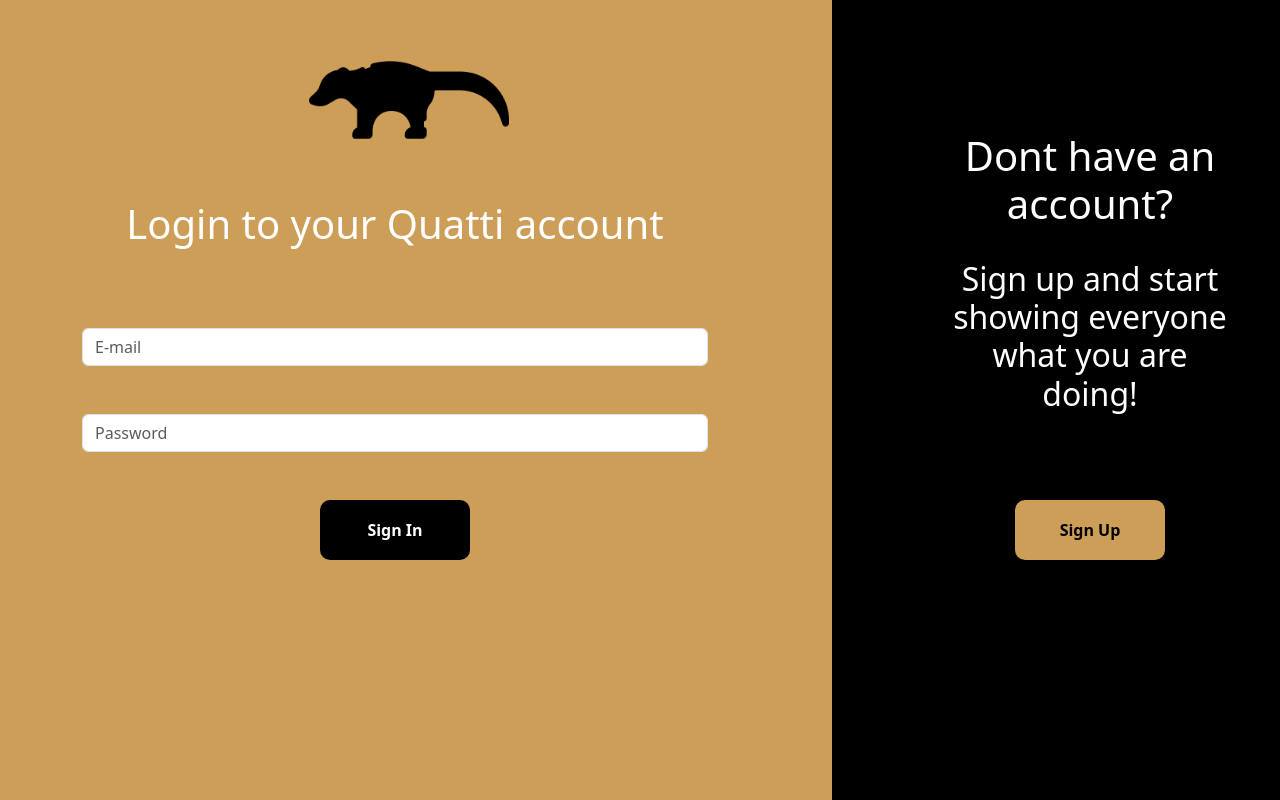
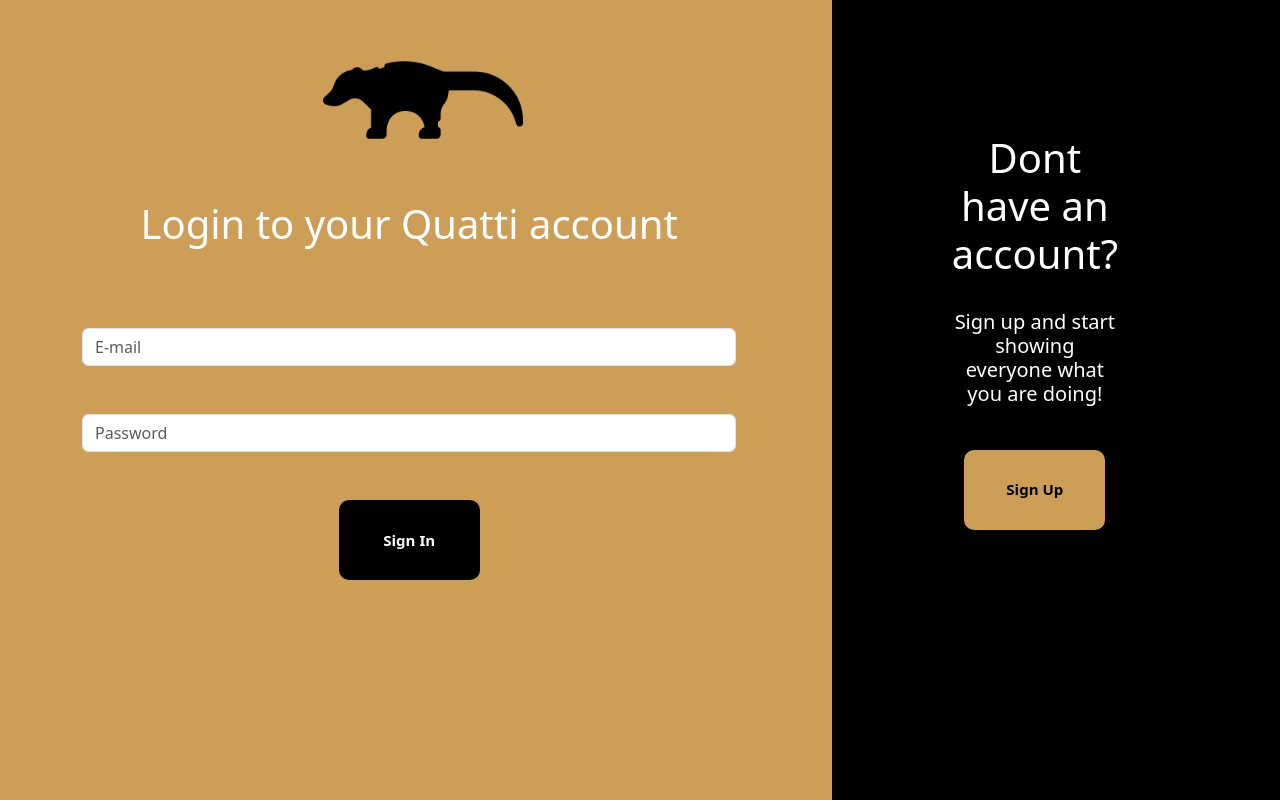
Before and after one commit to duduMiyake/Quatti, a plain HTML site: page signIn_screen/signIn_screen.html in a window 1280 px wide. Drawn offline with nearby package versions, Linux system fonts and the light colour scheme.

Commit message:
Add files via upload

```diff
--- a/signIn_screen/signIn_screen.css
+++ b/signIn_screen/signIn_screen.css
@@ -9,46 +9,68 @@ body {
 
 #logo-icon {
     margin-left: 28px;
+    width: 200px;
+    height: 200px;
+}
+
+#dont-have {
+    color: white;
+    font-size: 40px;
+}
+
+#sign-up-now {
+    font-size: 20px;
+    color: white;
 }
 
 .row {
     width: 1200px;
 }
 
+form {
+    width: auto;
+}
+
 .btn-signIn {
     background-color: black;
     color: white;
+    font-size: 1.176vw;
     font-weight: 600;
     border: #000000;
     border-radius: 10px;
-    width: 150px;
-    height: 60px;
+    width: 11.029vw;
+    height: 10vh;
+}
+
+.btn-signIn:hover {
+    background-color: rgb(63, 63, 63);
+    transition: 0.5s;
 }
 
 .btn-signUp {
     background-color: #CD9E58;
     color: black;
+    font-size: 1.176vw;
     font-weight: 600;
     border: #000000;
-    margin-top: 20%;
+    margin-top: 4.4vh;
     border-radius: 10px;
-    width: 150px;
-    height: 60px;
+    width: 11.029vw;
+    height: 10vh;
 }
 
-#dont-have {
-    color: white;
-    font-size: 40px;
-    height: 160px;
+.btn-signUp:hover {
+    background-color: #9b7843;
+    transition: 0.5s;
 }
 
 #left-side {
-    width: 650px;
-    margin-right: 120px;
+    width: 53vw;
+    margin-right: 190px;
 }
 
 #right-side {
-    margin-top: 9%;
-    margin-left: 100px;
+    width: 15.074vw;
+    margin-top: 60px;
     color: white;
 }
--- a/signIn_screen/signIn_screen.html
+++ b/signIn_screen/signIn_screen.html
@@ -15,7 +15,7 @@
     <div id="box" class="container text-center">
         <div class="row">
             <div class="col-8" id="left-side">
-                <img src="../Imagens/icone-logo-quatti.png" alt="logo" id="logo-icon" width="200" height="200">
+                <img src="../Imagens/icone-logo-quatti.png" alt="logo" id="logo-icon">
                 <br>
                 <h1 id="Login">Login to your Quatti account </h1>
                 <br>
@@ -38,16 +38,16 @@
                     <br>
             </div>
             <div class="col-3 align-self-center text-center" id="right-side">
-                <h1 class="dont-have">Dont have an account? </h1>
+                <h1 id="dont-have">Dont have an account? </h1>
                 <br>
-                <h2>
+                <h2 id="sign-up-now">
                     Sign up and start showing everyone what you are doing!
                 </h2>
-                <br>
-                <button type="submit" class="btn-signUp btn-secondary">Sign Up</button>
+                <a href="../signUp_screen/signUp_screen.html"><button type="submit" class="btn-signUp btn-secondary">Sign Up</button></a>
+
+
             </div>
         </div>
-
     </div>
     <script src="https://cdn.jsdelivr.net/npm/bootstrap@5.3.0-alpha2/dist/js/bootstrap.bundle.min.js"
         integrity="sha384-qKXV1j0HvMUeCBQ+QVp7JcfGl760yU08IQ+GpUo5hlbpg51QRiuqHAJz8+BrxE/N"
```
